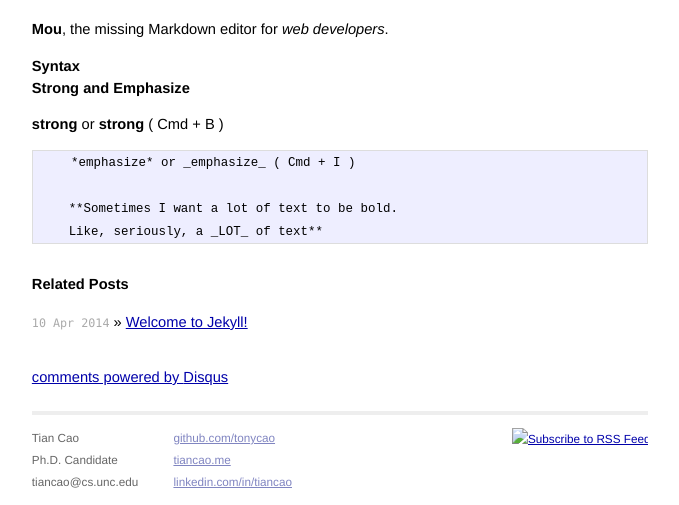
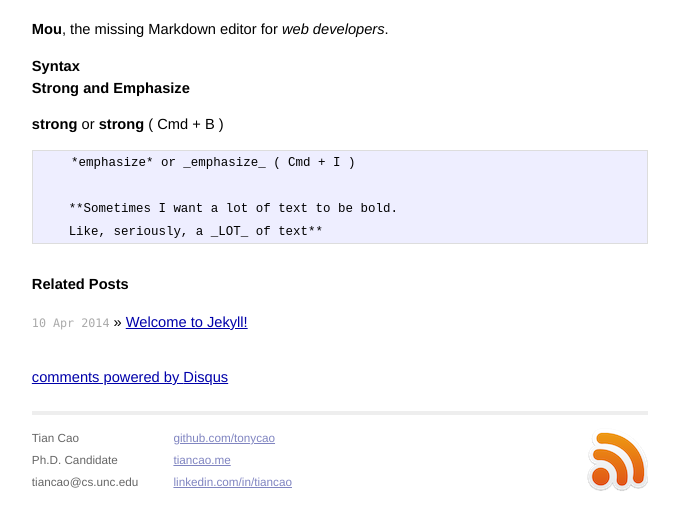
Before and after one commit to tonycao/blog, a Jekyll site: the page built from _posts/2014-04-10-test.md, in a window 1280 px wide. Shown: the part 545-1050 px from the top of the page, without its empty margins (300-979 px from the left). Built offline with Jekyll 4.4.1, drawn with Linux system fonts in a browser that asks for light colours; Markdown is read by kramdown in place of the engine named in the settings; comment, search, counter and statistics services are not loaded.

Commit message:
minor update

```diff
--- a/_layouts/default.html
+++ b/_layouts/default.html
@@ -43,7 +43,7 @@
     </div>
     <div class="rss">
       <a href="http://feeds.feedburner.com/TianCao">
-        <img src="images/rss.png" alt="Subscribe to RSS Feed" />
+        <img src="/blog/images/rss.png" alt="Subscribe to RSS Feed" />
       </a>
     </div>
   </div>
```
